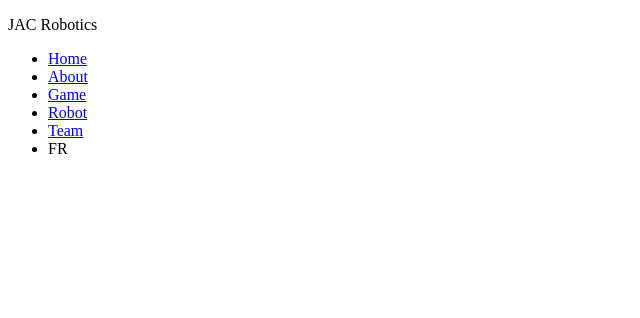
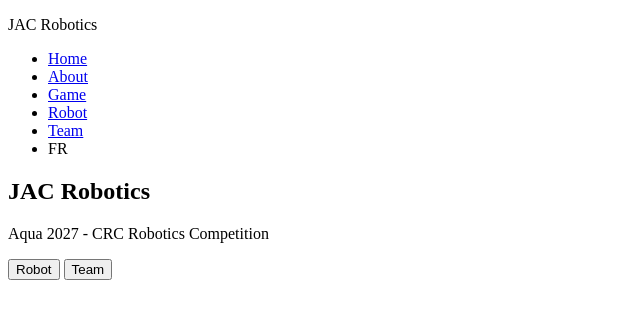
Before and after one commit to perrybalaba/JAC-Robotics-Website-CRC-Competition-2027, a plain HTML site: page index.html in a window 1280 px wide. Shown: the whole page, without its empty margins (0-640 px from the left). Drawn offline with Linux system fonts and the light colour scheme.

Commit message:
Added code to index.html: I created the hero section which contains the team name, the competition name, and buttons for the robot and team to link them to their respective html files.

```diff
--- a/index.html
+++ b/index.html
@@ -6,8 +6,9 @@
     <title> AQUA 2027 - JAC Robotics </title>
 </head>
 <body>
+    <!-- Navigation Bar -->
     <header>
-        <div class="logo">
+        <div id="Logo">
             <!-- Logo Image -->
             <!-- Team Name -->
             <p> JAC Robotics </p>
@@ -23,5 +24,14 @@
             </ul>
         </nav>
     </header>
+    <main>
+        <!-- Hero Section -->
+        <section id="Hero">
+            <h1> JAC Robotics </h1>
+            <p> Aqua 2027 - CRC Robotics Competition </p>
+            <button type="button"> Robot </button>
+            <button type="button"> Team </button>
+        </section>
+    </main>
 </body>
 </html>
```
